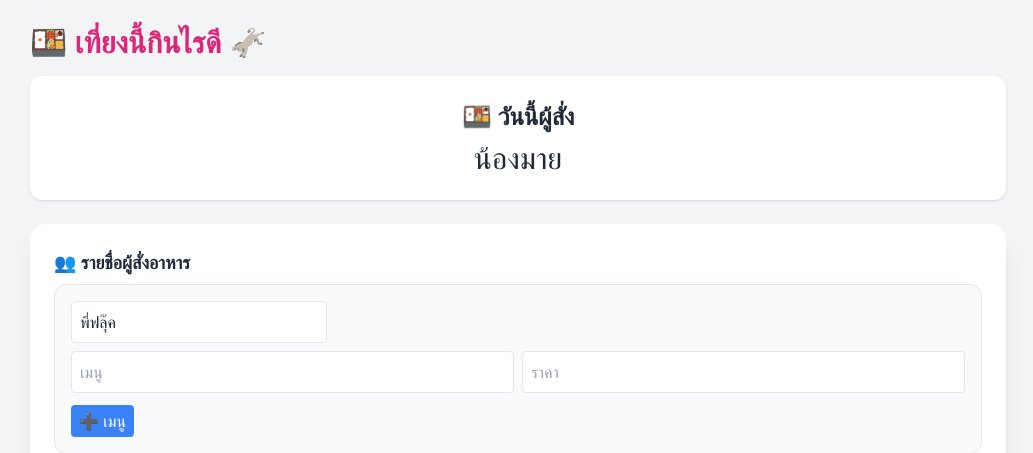
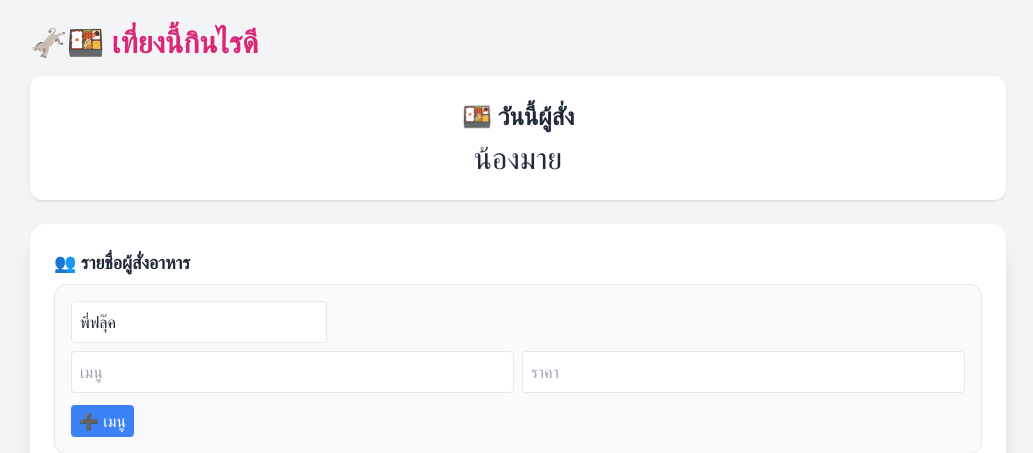
Before and after one commit to FlukeFlukee/Lunch, a Flask app: page / in a window 1280 px wide. Shown: the top 453 px of the page, without its empty margins (122-1155 px from the left). Run offline with Flask 3, Linux system fonts and the light colour scheme; some libraries are stand-ins or nearby versions.

Commit message:
Update index.html

```diff
--- a/templates/index.html
+++ b/templates/index.html
@@ -3,14 +3,14 @@
 <head>
   <meta charset="UTF-8">
   <meta name="viewport" content="width=device-width, initial-scale=1.0">
-  <title>🍱 เที่ยงนี้กินไรดี 🫏</title>
+  <title>🫏🍱 เที่ยงนี้กินไรดี</title>
   <script src="https://cdn.tailwindcss.com"></script>
 </head>
 
 <body class="bg-gray-100 text-gray-800">
   <div class="max-w-5xl mx-auto p-6">
 
-    <h1 class="text-3xl font-bold text-pink-600 mb-4">🍱 เที่ยงนี้กินไรดี 🫏</h1>
+    <h1 class="text-3xl font-bold text-pink-600 mb-4">🫏🍱 เที่ยงนี้กินไรดี</h1>
 
     <div id="todayOrderBox" class="mb-6 bg-white rounded-xl shadow p-6 text-center"></div>
 
@@ -320,7 +320,7 @@
 
             <div class="mt-4 flex flex-col sm:flex-row sm:items-center sm:justify-between gap-2">
               <div class="text-sm text-gray-700">
-                👤 จำนวนคนสั่ง: <span class="font-semibold">${numUsers}</span>
+                🫏 จำนวนคนสั่ง: <span class="font-semibold">${numUsers}</span>
               </div>
               <div class="text-sm font-medium">
                 ${payInfo ? `<span class="bg-green-50 border border-green-200 text-green-800 px-3 py-2 rounded-xl inline-block">${payInfo}</span>` : ""}
```
